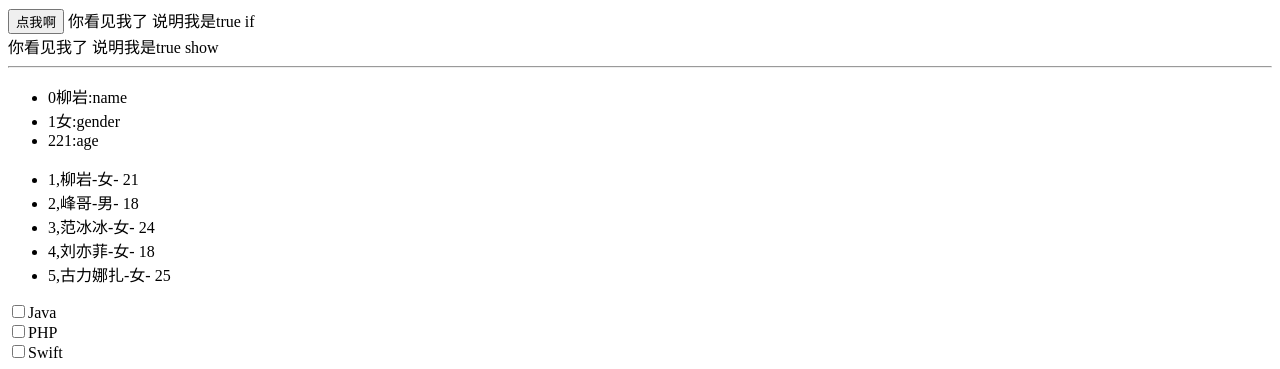
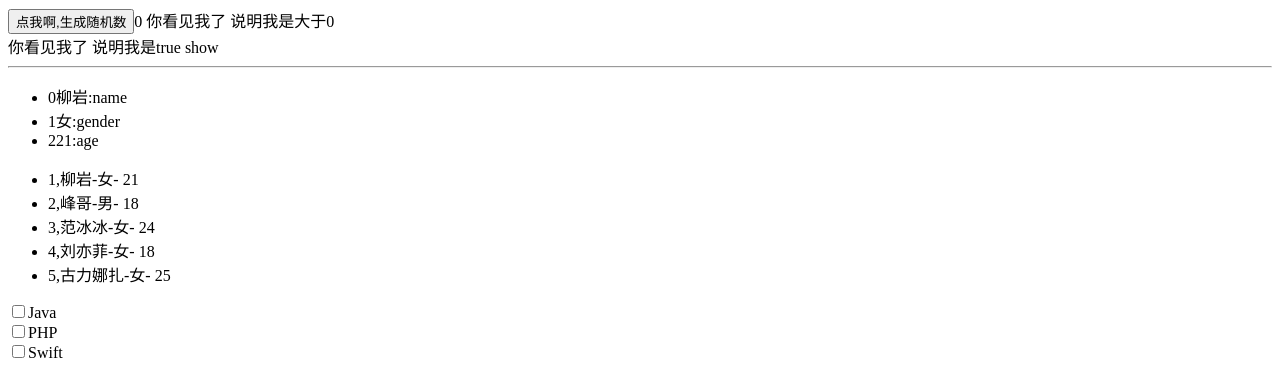
Before and after one commit to zhujungit/vue, a website: page hello-vue/hello-vue.html in a window 1280 px wide. Shown: the top 369 px of the page. Drawn offline with nearby package versions, Linux system fonts and the light colour scheme.

Commit message:
vue 中的 v-if  v-show

```diff
--- a/hello-vue/hello-vue.html
+++ b/hello-vue/hello-vue.html
@@ -6,8 +6,13 @@
 </head>
 <body>
 <div id="app">
-    <input type="button" value="点我啊" @click="show=!show">
-    <span v-if="show">你看见我了 说明我是true if</span><br>
+
+    <input type="button" value="点我啊,生成随机数" @click="random=Math.random()">{{random}}
+    <span v-if="random>0.75">你看见我了 说明我是大于0.75</span>
+    <span v-else-if="random>0.5">你看见我了 说明我是大于0.5</span>
+    <span v-else-if="random>0.25">你看见我了 说明我是大于0.25</span>
+    <span v-else>你看见我了 说明我是大于0</span><br>
+
     <span v-show="show">你看见我了 说明我是true show</span><br>
     <hr>
     <ul>
@@ -42,8 +47,8 @@
                 {name:'古力娜扎', gender:'女', age: 25}],
 
             user: {name:'柳岩', gender:'女', age: 21},
-            show:true
-
+            show:true,
+            random:0,
         },
 
     })
```
